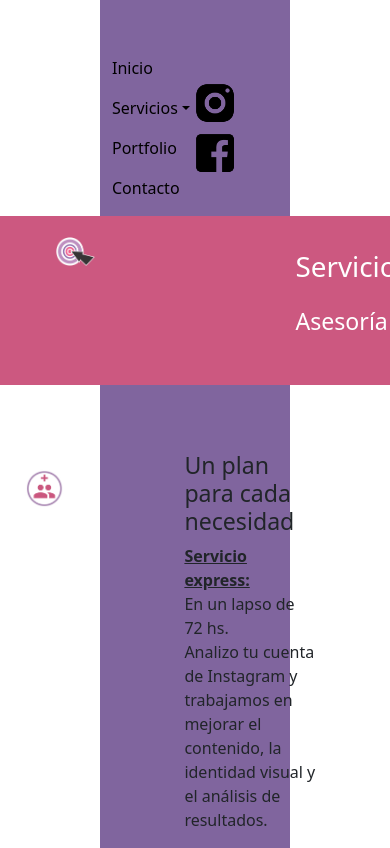
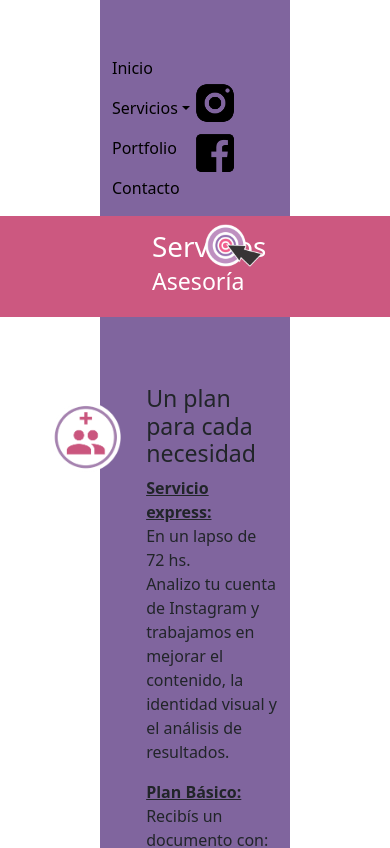
Before and after one commit to nahueldefazio/noe_web, a React (Create React App) app: page /asesoria in a window 390 px wide. Shown: the top 848 px of the page. Built offline with nearby package versions, Linux system fonts and the light colour scheme.

Commit message:
Se agrega media querys a las secciones

```diff
--- a/src/routes/Servicios/Consultor_digital.jsx
+++ b/src/routes/Servicios/Consultor_digital.jsx
@@ -17,7 +17,7 @@ function ConsultorDigital(props) {
           className="icono_fondo_solo"
         />
       </div>
-      <div className="img_1">
+      <div className="img_1 ">
         <img src={icono_foto} alt="Noe Bareille" />
       </div>
       <div className="body_margin">
--- a/src/routes/Servicios/Servicios.css
+++ b/src/routes/Servicios/Servicios.css
@@ -5,20 +5,20 @@
     margin-top: 10vh;
 }
 
-.img_fondo{
+.img_fondo {
     background: #cc5880;
     width: 100%;
-    height: 20vh;
+    height: 18vh;
 }
 
-.icono_fondo_solo{
+.icono_fondo_solo {
     position: absolute;
-    margin-top: 2.5vh;
+    margin-top: 1.5vh;
     right: 35vh;
-    width: 10%;
+    width: 11%;
 }
 
-.seccion{
+.seccion {
     position: absolute;
     left: 35vh;
     margin-top: 2vh;
@@ -26,7 +26,7 @@
     color: #fff;
 }
 
-.seccion h1{
+.seccion h1 {
     line-height: 50pt;
 }
 
@@ -54,3 +54,85 @@
     margin-bottom: 10px;
     text-align: center;
 }
+
+@media (max-width: 768px) {
+    .img_1 img {
+        width: 18%;
+        margin-left: 6vh;
+    }
+
+    .icono_fondo_solo {
+        margin-top: 1vh;
+        right: 15vh;
+        width: 15%;
+    }
+
+    .seccion {
+        left: 18vh;
+    }
+
+    .seccion h1 {
+        line-height: 20pt;
+    }
+
+    .section_margin {
+        margin: 8vh 3vh 12vh 3vh;
+        text-justify: center;
+    }
+
+    .img_fondo {
+        height: 12vh;
+    }
+}
+
+@media (min-width: 769px) and (max-width: 1024px) {
+    .img_1 img {
+        width: 16%;
+        margin-left: 5vh;
+    }
+
+    .icono_fondo_solo {
+        margin-top: 1vh;
+        right: 18vh;
+        width: 14%;
+    }
+
+    .seccion {
+        left: 25vh;
+    }
+
+    .seccion h1 {
+        line-height: 35pt;
+    }
+
+    .section_margin {
+        margin: 8vh 10vh 12vh 4vh;
+        text-justify: center;
+    }
+
+    .img_fondo {
+        height: 15vh;
+    }
+}
+
+@media (min-width: 1025px) and (max-width: 1280px) {
+    .img_1 img {
+        width: 12%;
+        margin-left: 6vh;
+    }
+
+    .icono_fondo_solo {
+        margin-top: 1vh;
+        right: 30vh;
+        width: 11%;
+    }
+
+    .seccion h1 {
+        line-height: 35pt;
+    }
+
+    .img_fondo {
+        height: 15vh;
+    }
+
+}
```
